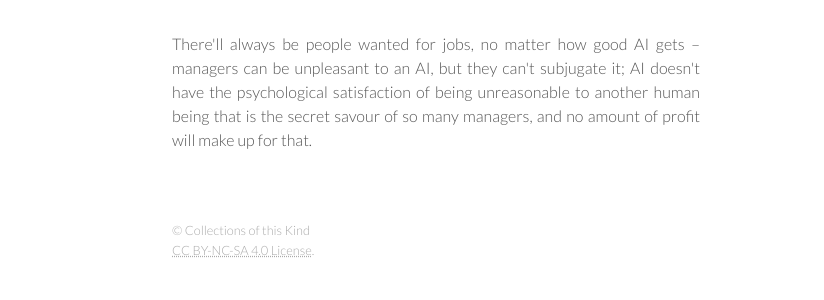
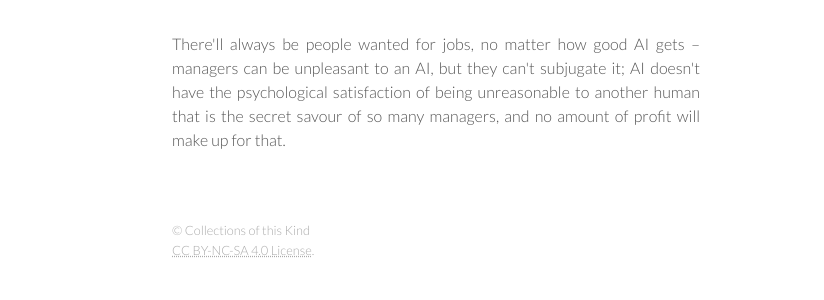
Before and after one commit to CollectionsOfThisKind/collectionsofthiskind.github.io, a Jekyll site: the page built from pages/blog/ai4.html, in a window 1280 px wide. Shown: the part 209-509 px from the top of the page, without its empty margins (78-902 px from the left). Built offline with Jekyll 4.4.1, drawn with Linux system fonts in a browser that asks for light colours.

Commit message:
Add files via upload

```diff
--- a/pages/blog/ai2.html
+++ b/pages/blog/ai2.html
@@ -40,7 +40,7 @@ anything just because AI is nicer to interact with than other people.
 <p><span class=note>2</span> Which doesn't necessarily mean nicer or more knowledgeable; it could be
 more interesting, for example.
 </p>
-<p><span class=note>3</span> And see <a href="ai3.html">Part II</a> on replacement.
+<p><span class=note>3</span> And see <a href="ai3.html">Part III</a> on replacement.
 </p>
 
 
--- a/pages/blog/ai4.html
+++ b/pages/blog/ai4.html
@@ -17,7 +17,7 @@ layout: page
 
 <p>
 There'll always be people wanted for jobs, no matter how good AI gets &ndash; managers can be unpleasant to an AI, but they can't subjugate it; AI doesn't
-have the psychological satisfaction of being unreasonable to another human being that is the secret savour of so many managers, and no amount of profit will make up for that.<span class=note>1</span>
+have the psychological satisfaction of being unreasonable to another human that is the secret savour of so many managers, and no amount of profit will make up for that.<span class=note>1</span>
 </p>
 
 
```
